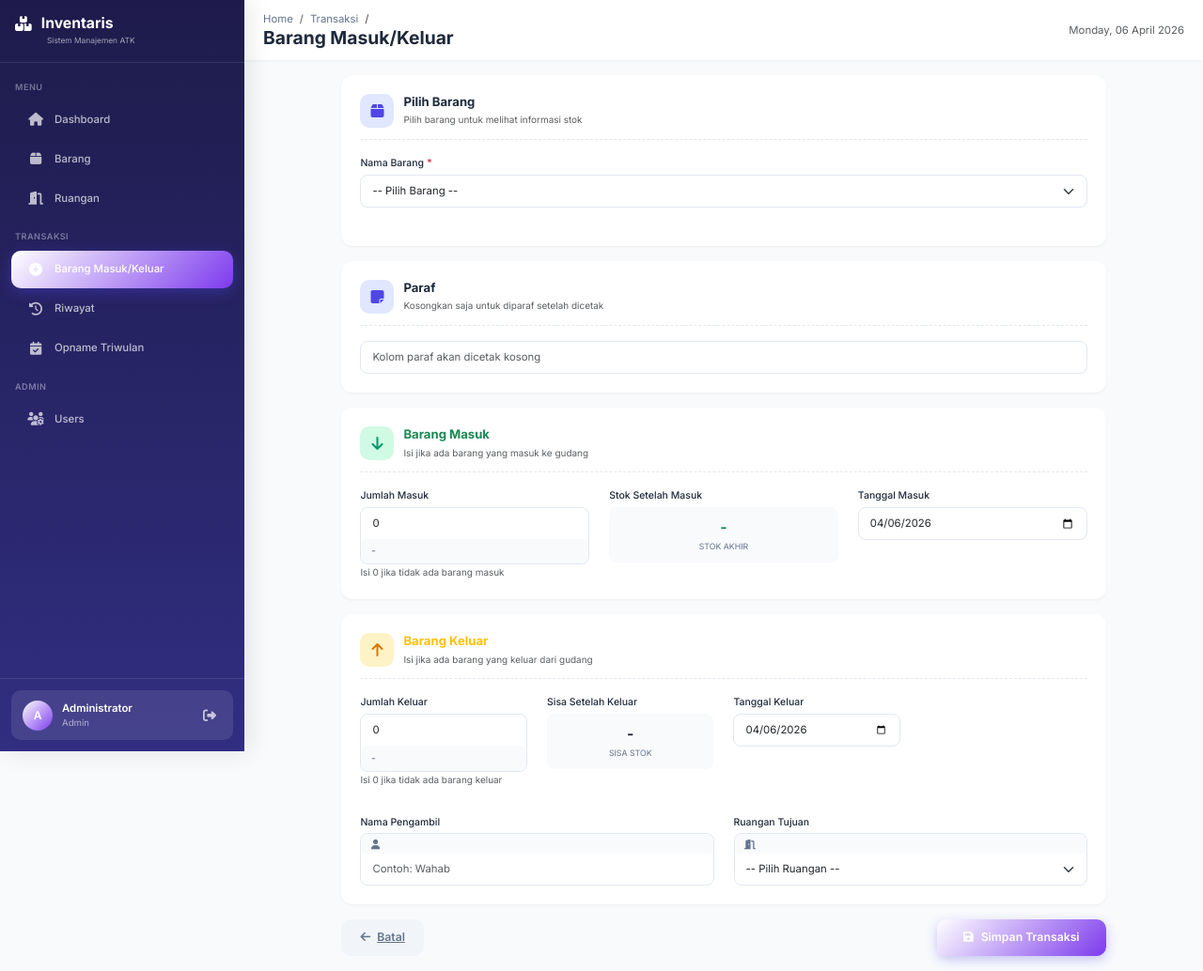
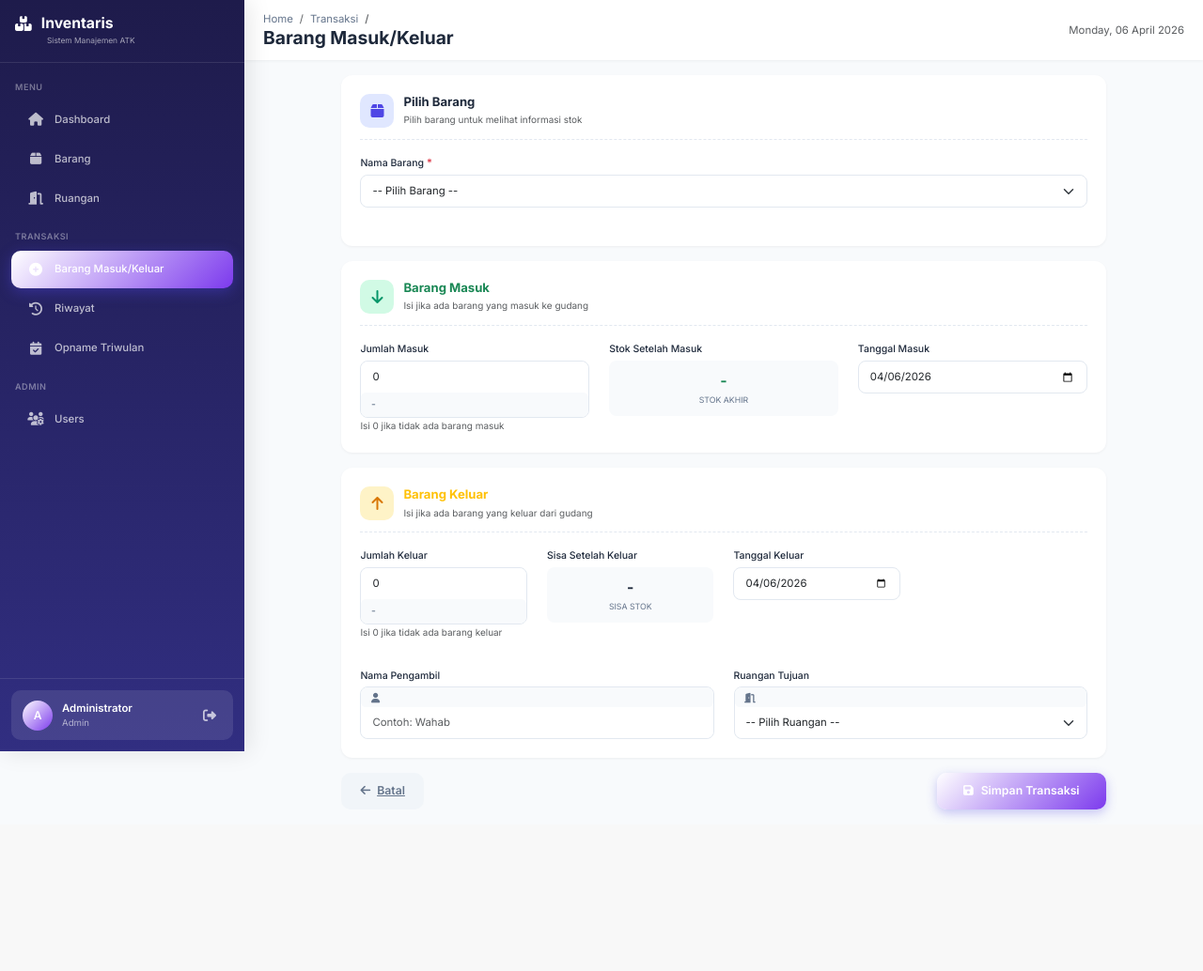
Before and after one commit to agrianwahab29/inventaris_barang, a Laravel app: page /transaksi/create in a window 1280 px wide. Shown: the whole page at 94% size. After the commit the page ends 870 px from the top, so only its background shows below. Run offline with Laravel 8, Linux system fonts and the light colour scheme; a user stored in the database is signed in; data comes from the database, SQL or seed files in the repository; parts of the project's set-up code (start-up, migrations or seed data) failed here and were passed over.

Commit message:
fix(transaksi): sembunyikan kolom paraf di form create, input tetap aktif

```diff
--- a/resources/views/transaksi/create.blade.php
+++ b/resources/views/transaksi/create.blade.php
@@ -241,18 +241,8 @@
                 </div>
             </div>
 
-            <!-- Section: Paraf -->
-            <div class="form-section">
-                <div class="section-header">
-                    <div class="section-icon section-info">
-                        <i class="fas fa-sticky-note"></i>
-                    </div>
-                    <div>
-                        <h5 class="mb-1 fw-bold">Paraf</h5>
-                        <p class="mb-0 text-muted small">Kosongkan saja untuk diparaf setelah dicetak</p>
-                    </div>
-                </div>
-
+            <!-- Section: Paraf (tersembunyi di tampilan, input tetap aktif) -->
+            <div class="form-section d-none">
                 <input type="text" name="keterangan" class="form-control" value="" readonly placeholder="Kolom paraf akan dicetak kosong">
             </div>
 
```
